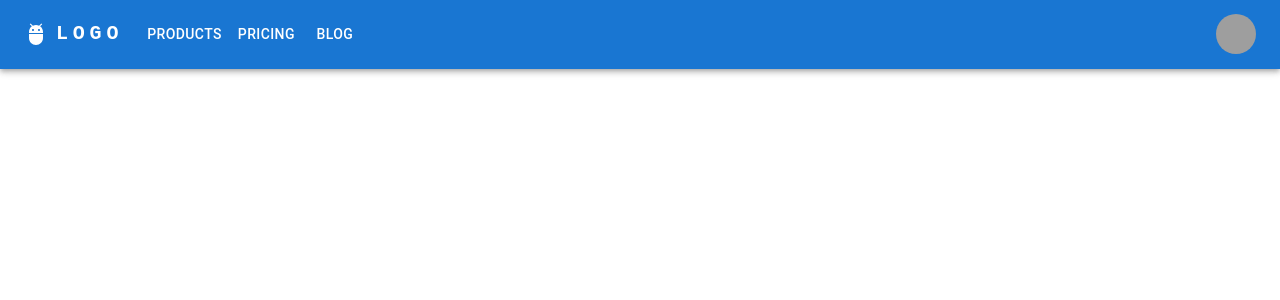
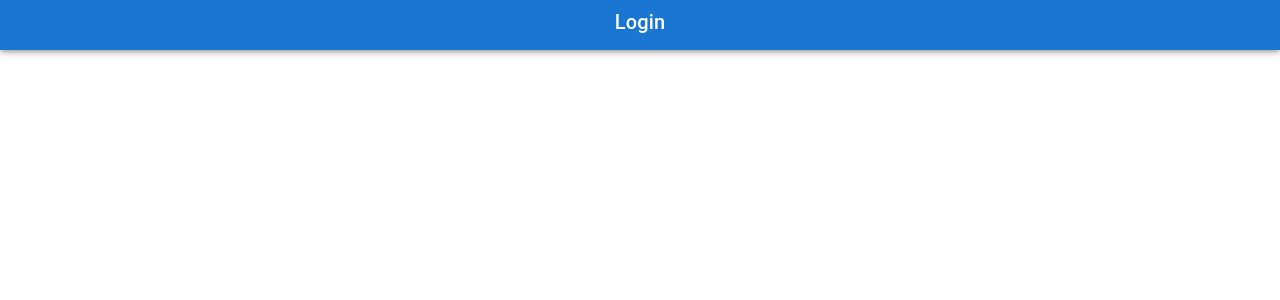
Before and after one commit to NeerajCap13/React, a React (Create React App) app in the folder devprojeject/: page / in a window 1280 px wide. Shown: the top 300 px of the page. Built offline with nearby package versions, Linux system fonts and the light colour scheme; grey boxes are pictures that could not be loaded.

Commit message:
HomeSection

```diff
--- a/devprojeject/package.json
+++ b/devprojeject/package.json
@@ -1,11 +1,12 @@
 {
-  "name": "devproject",
+  "name": "devprojeject",
   "version": "0.1.0",
   "private": true,
   "dependencies": {
     "@emotion/react": "^11.13.3",
     "@emotion/styled": "^11.13.0",
     "@mui/material": "^5.16.7",
+
     "@testing-library/jest-dom": "^5.17.0",
     "@testing-library/react": "^13.4.0",
     "@testing-library/user-event": "^13.5.0",
--- a/devprojeject/src/App.js
+++ b/devprojeject/src/App.js
@@ -1,19 +1,13 @@
-import { BrowserRouter,Route, RouterProvider } from 'react-router-dom';
-import './App.css';
-import Login from './Component/Login';
-import Home from "./Component/Home"
+import "./App.css";
+
+import Home from "./Component/Home";
 
 function App() {
-
-  <BrowserRouter>
-      <Route exact path="/" component={Home} />
-      <Route path="/login" component={Login} />
-    </BrowserRouter>
   return (
     <>
-    <Home/>
+      <Home />
     </>
-  )
+  );
 }
 
 export default App;
--- a/devprojeject/src/Component/Home.jsx
+++ b/devprojeject/src/Component/Home.jsx
@@ -1,159 +1,29 @@
-import * as React from 'react';
-import AppBar from '@mui/material/AppBar';
-import Box from '@mui/material/Box';
-import Toolbar from '@mui/material/Toolbar';
-import IconButton from '@mui/material/IconButton';
-import Typography from '@mui/material/Typography';
-import Menu from '@mui/material/Menu';
-import MenuIcon from '@mui/icons-material/Menu';
-import Container from '@mui/material/Container';
-import Avatar from '@mui/material/Avatar';
-import Button from '@mui/material/Button';
-import Tooltip from '@mui/material/Tooltip';
-import MenuItem from '@mui/material/MenuItem';
-import AdbIcon from '@mui/icons-material/Adb';
+import { AppBar, Container, Typography } from "@mui/material";
+import React from "react";
 
-const pages = ['Products', 'Pricing', 'Blog'];
-const settings = ['Profile', 'Account', 'Dashboard', 'Logout'];
-
-function ResponsiveAppBar() {
-  const [anchorElNav, setAnchorElNav] = React.useState(null);
-  const [anchorElUser, setAnchorElUser] = React.useState(null);
-
-  const handleOpenNavMenu = (event) => {
-    setAnchorElNav(event.currentTarget);
-  };
-  const handleOpenUserMenu = (event) => {
-    setAnchorElUser(event.currentTarget);
-  };
-
-  const handleCloseNavMenu = () => {
-    setAnchorElNav(null);
-  };
-
-  const handleCloseUserMenu = () => {
-    setAnchorElUser(null);
-  };
-
+const Home = () => {
   return (
-    <AppBar position="static">
-      <Container maxWidth="xl">
-        <Toolbar disableGutters>
-          <AdbIcon sx={{ display: { xs: 'none', md: 'flex' }, mr: 1 }} />
+    <div>
+      <AppBar
+        sx={{
+          height: "50px",
+        }}
+      >
+        <Container>
           <Typography
             variant="h6"
-            noWrap
-            component="a"
-            href="#app-bar-with-responsive-menu"
+            color="white"
             sx={{
-              mr: 2,
-              display: { xs: 'none', md: 'flex' },
-              fontFamily: 'monospace',
-              fontWeight: 700,
-              letterSpacing: '.3rem',
-              color: 'inherit',
-              textDecoration: 'none',
+              textAlign: "center",
+              py: "6px",
             }}
           >
-            LOGO
+            Login
           </Typography>
+        </Container>
+      </AppBar>
+    </div>
+  );
+};
 
-          <Box sx={{ flexGrow: 1, display: { xs: 'flex', md: 'none' } }}>
-            <IconButton
-              size="large"
-              aria-label="account of current user"
-              aria-controls="menu-appbar"
-              aria-haspopup="true"
-              onClick={handleOpenNavMenu}
-              color="inherit"
-            >
-              <MenuIcon />
-            </IconButton>
-            <Menu
-              id="menu-appbar"
-              anchorEl={anchorElNav}
-              anchorOrigin={{
-                vertical: 'bottom',
-                horizontal: 'left',
-              }}
-              keepMounted
-              transformOrigin={{
-                vertical: 'top',
-                horizontal: 'left',
-              }}
-              open={Boolean(anchorElNav)}
-              onClose={handleCloseNavMenu}
-              sx={{ display: { xs: 'block', md: 'none' } }}
-            >
-              {pages.map((page) => (
-                <MenuItem key={page} onClick={handleCloseNavMenu}>
-                  <Typography sx={{ textAlign: 'center' }}>{page}</Typography>
-                </MenuItem>
-              ))}
-            </Menu>
-          </Box>
-          <AdbIcon sx={{ display: { xs: 'flex', md: 'none' }, mr: 1 }} />
-          <Typography
-            variant="h5"
-            noWrap
-            component="a"
-            href="#app-bar-with-responsive-menu"
-            sx={{
-              mr: 2,
-              display: { xs: 'flex', md: 'none' },
-              flexGrow: 1,
-              fontFamily: 'monospace',
-              fontWeight: 700,
-              letterSpacing: '.3rem',
-              color: 'inherit',
-              textDecoration: 'none',
-            }}
-          >
-            LOGO
-          </Typography>
-          <Box sx={{ flexGrow: 1, display: { xs: 'none', md: 'flex' } }}>
-            {pages.map((page) => (
-              <Button
-                key={page}
-                onClick={handleCloseNavMenu}
-                sx={{ my: 2, color: 'white', display: 'block' }}
-              >
-                {page}
-              </Button>
-            ))}
-          </Box>
-          <Box sx={{ flexGrow: 0 }}>
-            <Tooltip title="Open settings">
-              <IconButton onClick={handleOpenUserMenu} sx={{ p: 0 }}>
-                <Avatar alt="Remy Sharp" src="/static/images/avatar/2.jpg" />
-              </IconButton>
-            </Tooltip>
-            <Menu
-              sx={{ mt: '45px' }}
-              id="menu-appbar"
-              anchorEl={anchorElUser}
-              anchorOrigin={{
-                vertical: 'top',
-                horizontal: 'right',
-              }}
-              keepMounted
-              transformOrigin={{
-                vertical: 'top',
-                horizontal: 'right',
-              }}
-              open={Boolean(anchorElUser)}
-              onClose={handleCloseUserMenu}
-            >
-              {settings.map((setting) => (
-                <MenuItem key={setting} onClick={handleCloseUserMenu}>
-                  <Typography sx={{ textAlign: 'center' }}>{setting}</Typography>
-                </MenuItem>
-              ))}
-            </Menu>
-          </Box>
-        </Toolbar>
-      </Container>
-    </AppBar>
-  );
-}
-export default ResponsiveAppBar;
+export default Home;
```
